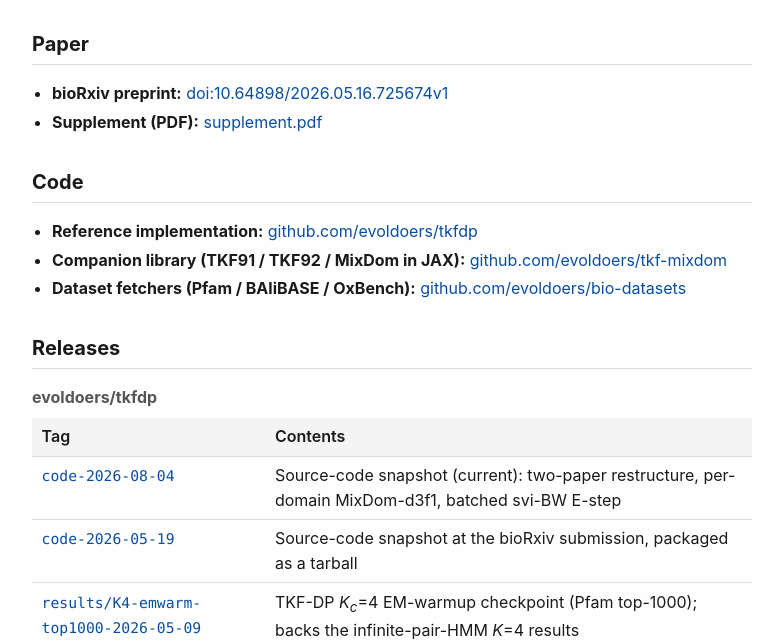
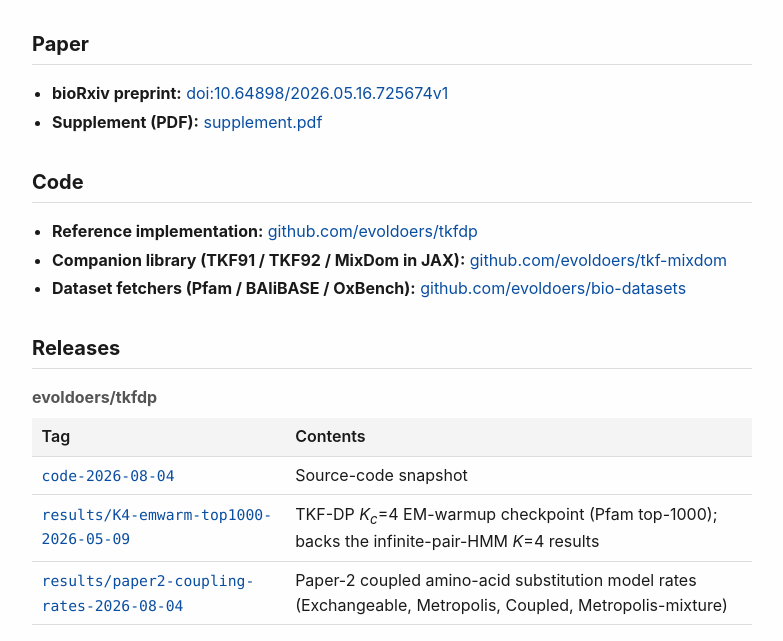
Before and after one commit to evoldoers/tkfdp.net, a plain HTML site: page index.html in a window 1280 px wide. Shown: the part 167-808 px from the top of the page, without its empty margins (248-1031 px from the left). Drawn offline with Linux system fonts and the light colour scheme.

Commit message:
index: drop code-2026-05-19 + qprime rows; add paper2-coupling-rates; simplify code-2026-08-04 label

```diff
--- a/index.html
+++ b/index.html
@@ -41,19 +41,15 @@
 <tbody>
 <tr>
   <td><a href="https://github.com/evoldoers/tkfdp/releases/tag/code-2026-08-04"><code>code-2026-08-04</code></a></td>
-  <td>Source-code snapshot (current): two-paper restructure, per-domain MixDom-d3f1, batched svi-BW E-step</td>
-</tr>
-<tr>
-  <td><a href="https://github.com/evoldoers/tkfdp/releases/tag/code-2026-05-19"><code>code-2026-05-19</code></a></td>
-  <td>Source-code snapshot at the bioRxiv submission, packaged as a tarball</td>
+  <td>Source-code snapshot</td>
 </tr>
 <tr>
   <td><a href="https://github.com/evoldoers/tkfdp/releases/tag/results/K4-emwarm-top1000-2026-05-09"><code>results/K4-emwarm-top1000-2026-05-09</code></a></td>
   <td>TKF-DP <var>K<sub>c</sub></var>=4 EM-warmup checkpoint (Pfam top-1000); backs the infinite-pair-HMM <var>K</var>=4 results</td>
 </tr>
 <tr>
-  <td><a href="https://github.com/evoldoers/tkfdp/releases/tag/qprime-bali3pdbm-2026-05-16"><code>qprime-bali3pdbm-2026-05-16</code></a></td>
-  <td>Q&prime; caches (per-pair posteriors) for all 8 compared methods (~3.6 GB across 8 tarballs)</td>
+  <td><a href="https://github.com/evoldoers/tkfdp/releases/tag/results/paper2-coupling-rates-2026-08-04"><code>results/paper2-coupling-rates-2026-08-04</code></a></td>
+  <td>Paper-2 coupled amino-acid substitution model rates (Exchangeable, Metropolis, Coupled, Metropolis-mixture)</td>
 </tr>
 </tbody>
 </table>
```
